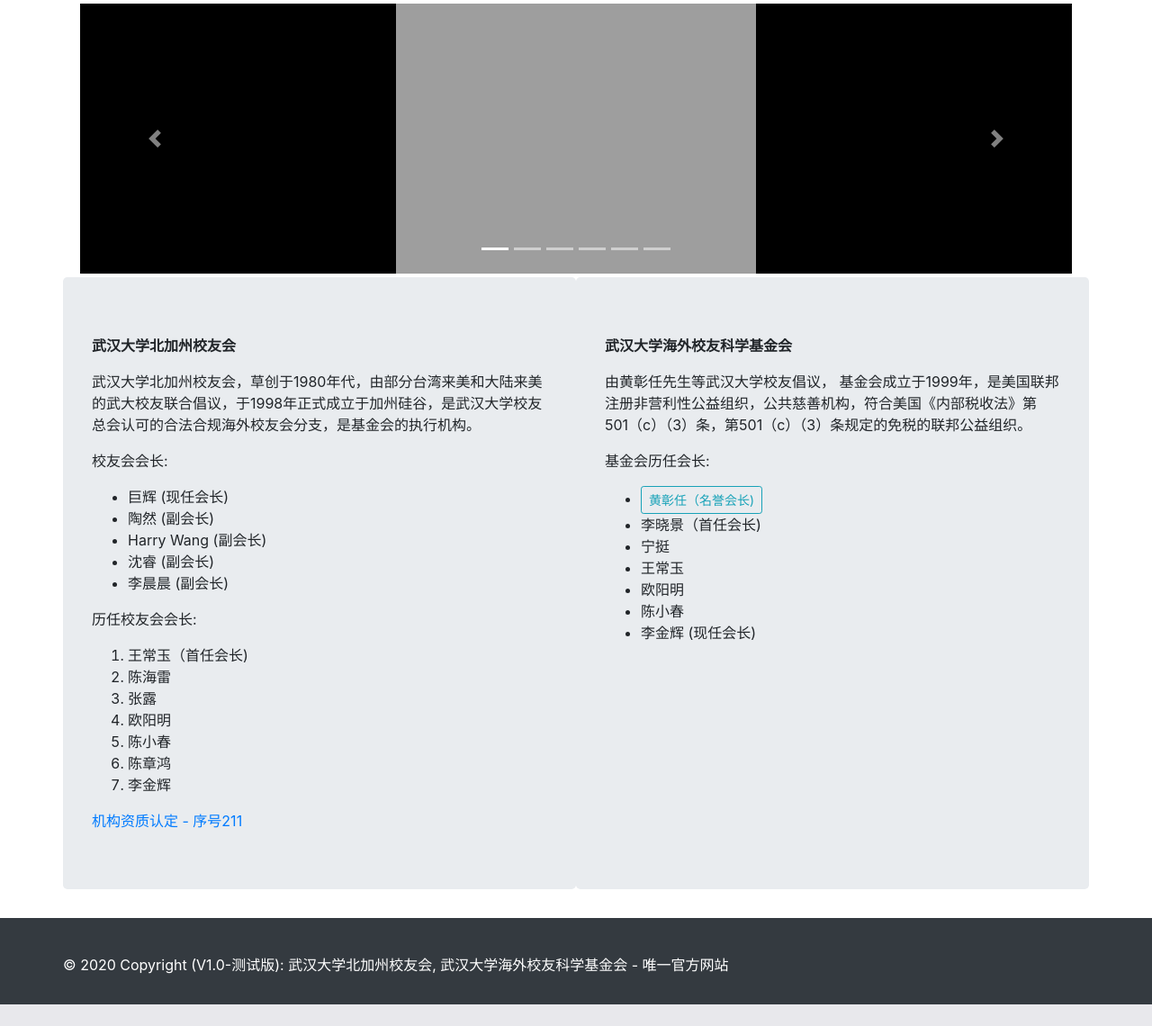
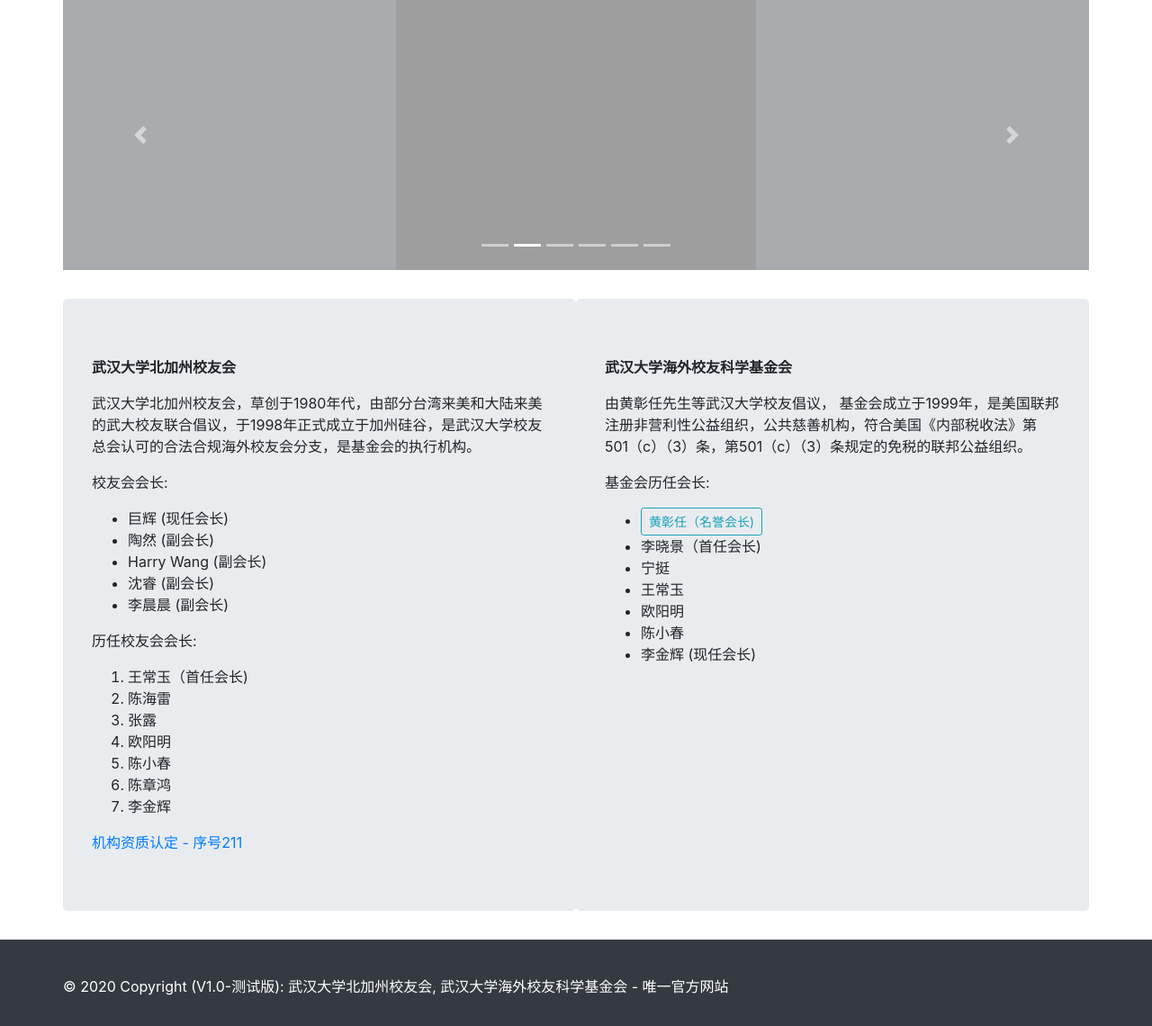
Before and after one commit to gaohongwei/wuhan_need_you, a Flask app: page / in a window 1280 px wide. Shown: the part 96-1236 px from the top of the page at 90% size. Before the commit the page ends 1212 px from the top, so only its background shows below. Run offline with Flask 2, Linux system fonts and the light colour scheme; some libraries are stand-ins or nearby versions.

Commit message:
update carousel background and auto-play

```diff
--- a/app/static/CanvasImage.js
+++ b/app/static/CanvasImage.js
@@ -99,7 +99,7 @@ const CanvasImage = (function _() {
     const renderCanvas = (canvas, img) => {
         if (img) {
             fillCanvasInParent(canvas);
-            fillBackground(canvas, 'black');
+            fillBackground(canvas, '#a9acaf');
             drawImageInCenter(canvas, img);
         } else {
             const src = canvas.dataset.src;
@@ -194,6 +194,8 @@ const CanvasImage = (function _() {
         div3.appendChild(a1);
         div3.appendChild(a2);
         register();
+        // a hack to solve not-auto-playing
+        setTimeout(() => a2.click(), 2000);
     };
 
     return {register, carousel_bootstrap4};
--- a/app/templates/pages/index.html
+++ b/app/templates/pages/index.html
@@ -2,12 +2,11 @@
 {% block title %}Home{% endblock %}
 {% block body %}
 
-
 <div class="container">
 
-
-
-      	<div class="home_content w-100 p-1 mx-auto">
+  <div class="row">
+    <div class="col-md-12 col-lg-12 col-xl-12 jumbotron" style="padding: 0">
+      	<div class="home_content w-100 mx-auto">
 			<!--Carousel placeholder-->
 			<div id="carouselExampleIndicators1">
 				<div style="visible:none;height:0px">
@@ -23,7 +22,7 @@
 				const get_urls = id => {
 					const elem = document.getElementById(id);
 					if (!elem) return [];
-					const divs = document.querySelectorAll('div.slide-image');
+					const divs = elem.querySelectorAll('div.slide-image');
 					const urls = [];
 					for(let div of divs) {
 						urls.push(div.dataset.src);
@@ -35,23 +34,13 @@
 					CanvasImage.carousel_bootstrap4(id, urls, height);
 				};
 				const id1 = 'carouselExampleIndicators1';
-				const id2 = 'carouselExampleIndicators2';
 				document.body.onload = () => {
 					carousel(id1, '300px');
-					// carousel(id2, '300px');
 				};
 			</script>
 	    </div>
-<!-- 	  	<div class="card" style="width: 20rem;">
-		  <img src="{{ url_for('static', filename=pages_info.special_topic.image) }}" class="card-img-top" alt="...">
-		  <div class="card-body">
-		    <a href={{pages_info.special_topic.link}} class="btn btn-primary">{{pages_info.special_topic.title}}</a>
-		  </div>
-		</div>
- -->
-
-
-
+	</div>
+  </div>
 
   <div class="row">
     <div class="col-md-6 col-lg-6 col-xl-6 jumbotron">
```
